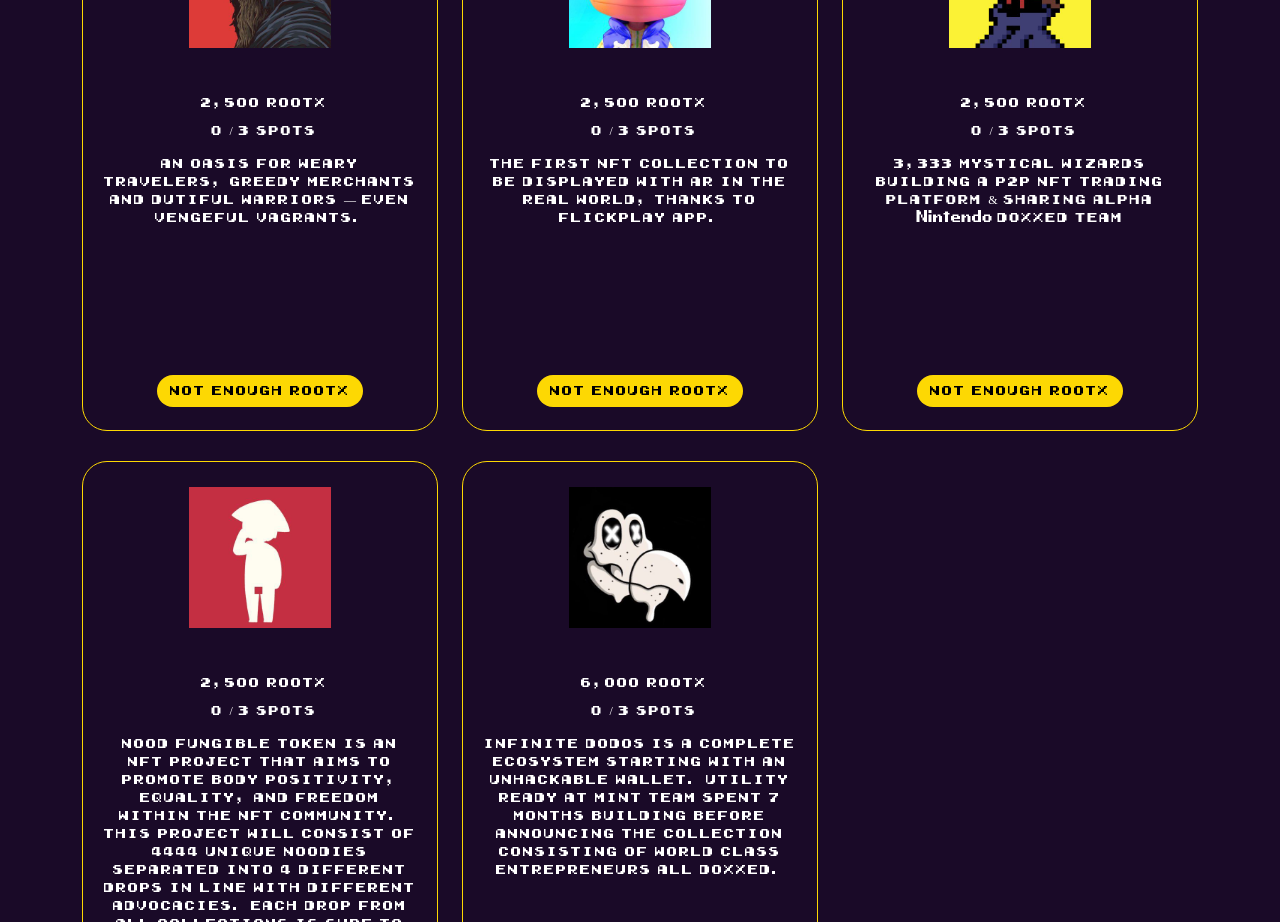
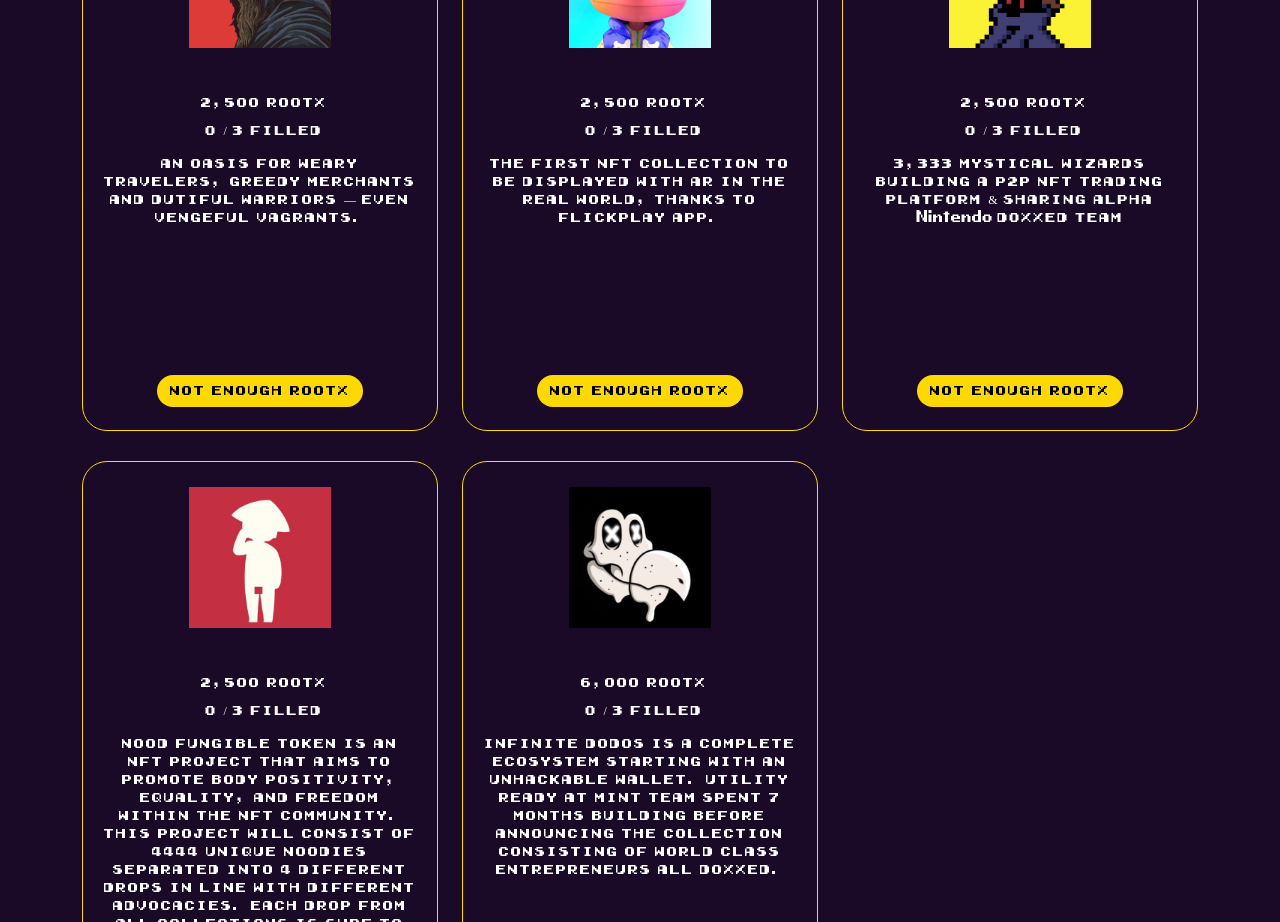
Before and after one commit to TechsolutionAAA/Bearxlabs.com, a React (Create React App) app: page /shop in a window 1280 px wide. Shown: the part 880-1802 px from the top of the page. Built offline with nearby package versions, Linux system fonts and the light colour scheme.

Commit message:
update spell word

```diff
--- a/src/components/shopPage/LoadCard.js
+++ b/src/components/shopPage/LoadCard.js
@@ -527,7 +527,7 @@ const LoadCard = () => {
                   <div style={{ display: "flex", flexDirection: "column" }}>
                     <span>{soukaburnROOTx.toLocaleString("en-US")} ROOTx</span>
                     <span style={{ marginTop: "10px" }}>
-                      {soukaticketamount} / 3 SPOTS
+                      {soukaticketamount} / 3 filled
                     </span>
                   </div>
                 </div>
@@ -598,7 +598,7 @@ const LoadCard = () => {
                       {flickburnROOTx.toLocaleString("en-US")} ROOTx
                     </span>
                     <span style={{ marginTop: "10px" }}>
-                      {flickticketamount} / 3 SPOTS
+                      {flickticketamount} / 3 filled
                     </span>
                   </div>
                 </div>
@@ -669,7 +669,7 @@ const LoadCard = () => {
                   <div style={{ display: "flex", flexDirection: "column" }}>
                     <span>{wizardburnROOTx.toLocaleString("en-US")} ROOTx</span>
                     <span style={{ marginTop: "10px" }}>
-                      {wizardticketamount} / 3 SPOTS
+                      {wizardticketamount} / 3 filled
                     </span>
                   </div>
                 </div>
@@ -738,7 +738,7 @@ const LoadCard = () => {
                   <div style={{ display: "flex", flexDirection: "column" }}>
                     <span>{noodburnROOTx.toLocaleString("en-US")} ROOTx</span>
                     <span style={{ marginTop: "10px" }}>
-                      {noodticketamount} / 3 SPOTS
+                      {noodticketamount} / 3 filled
                     </span>
                   </div>
                 </div>
@@ -813,7 +813,7 @@ const LoadCard = () => {
                       {DodoburnROOTx.toLocaleString("en-US")} ROOTx
                     </span>
                     <span style={{ marginTop: "10px" }}>
-                      {Dodoticketamount} / 3 SPOTS
+                      {Dodoticketamount} / 3 filled
                     </span>
                   </div>
                 </div>
```
